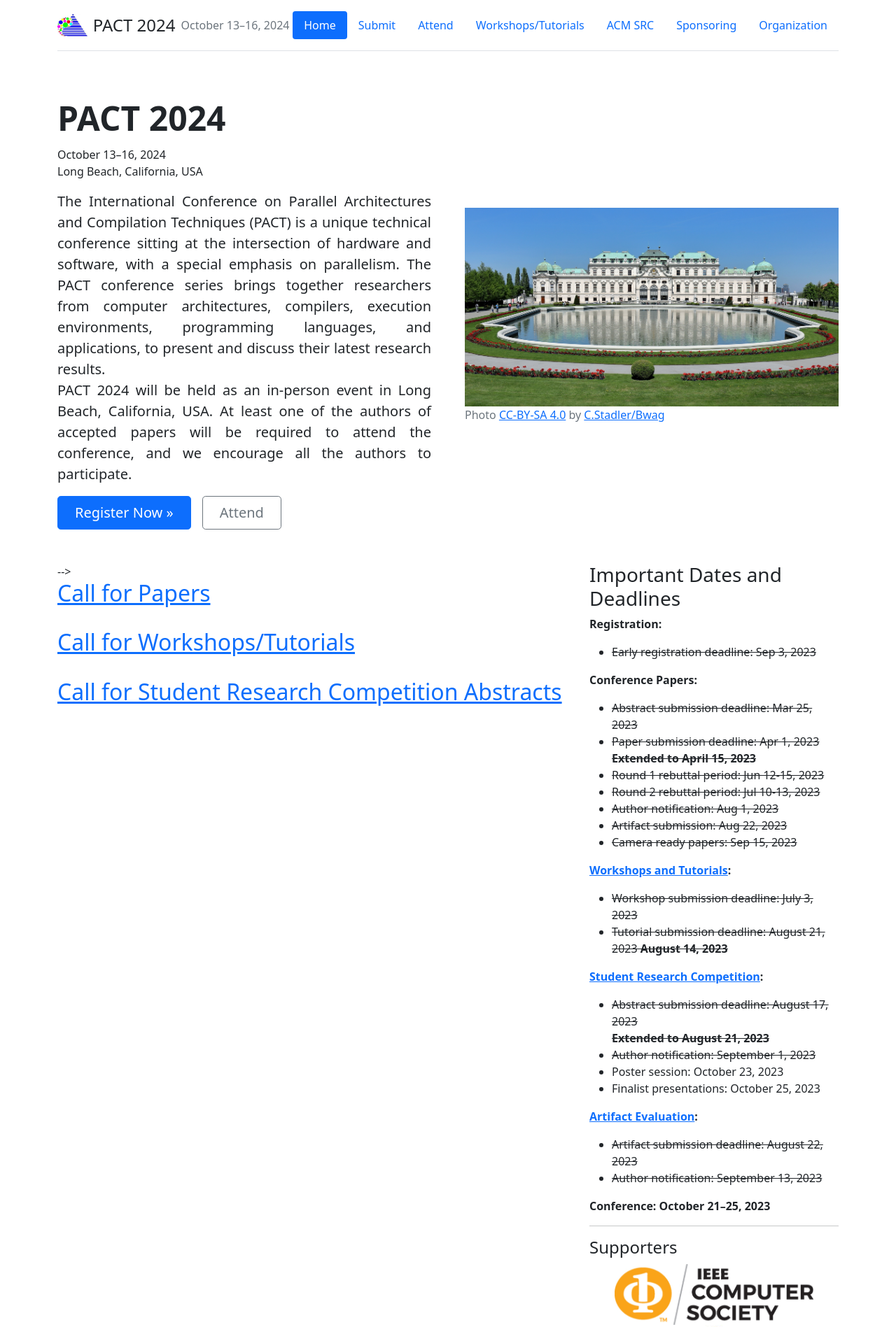
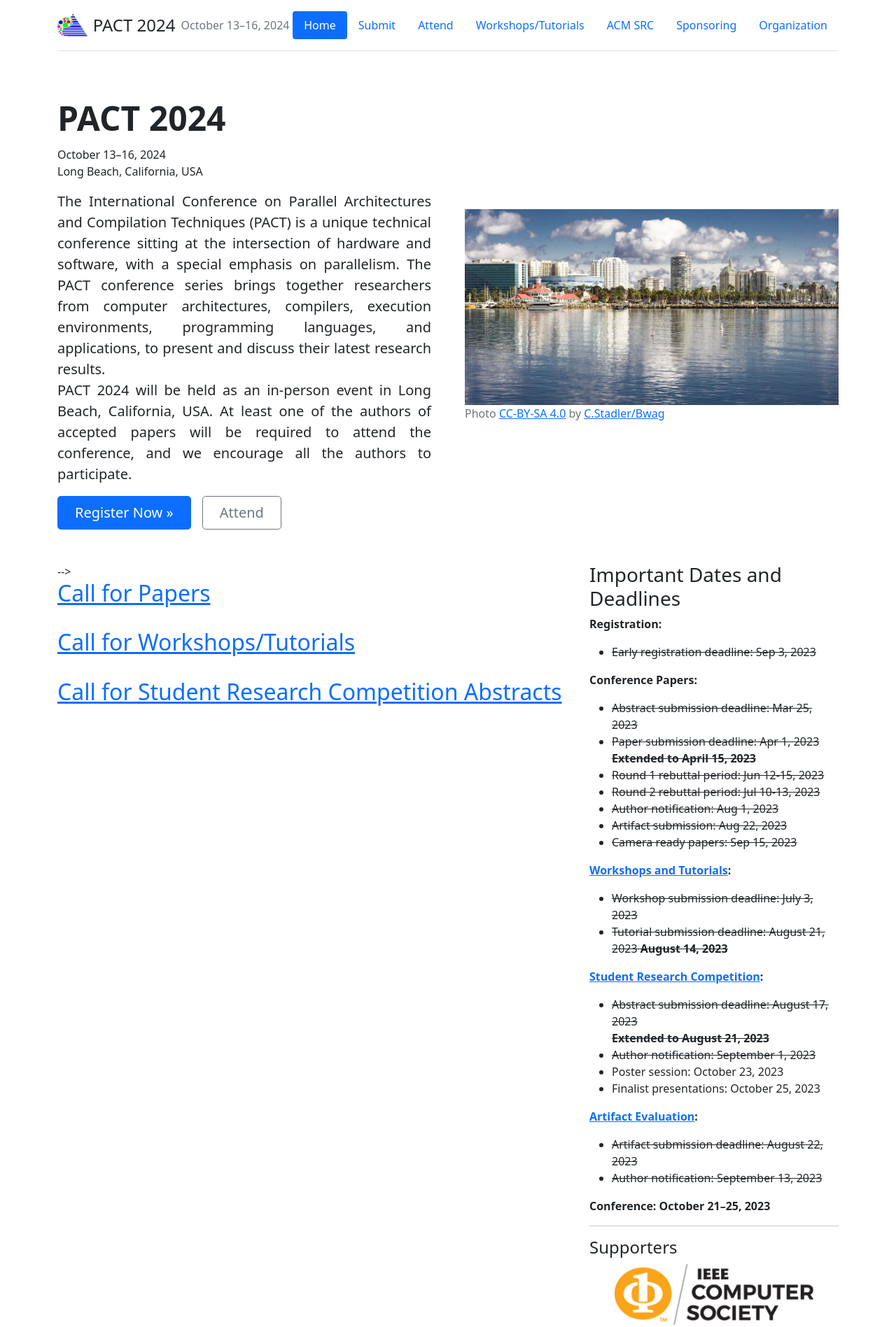
Before and after one commit to pact2024/pact2024.github.io, a Jekyll site: the page built from index.html, in a window 1280 px wide. Shown: the top 1897 px of the page at 70% size. Built offline with Jekyll 4.4.1, drawn with Linux system fonts in a browser that asks for light colours.

Commit message:
Update index_hero.html

```diff
--- a/_includes/index_hero.html
+++ b/_includes/index_hero.html
@@ -2,7 +2,7 @@
 <main>
     <div class="row flex-lg-row-reverse align-items-center g-5 py-5">
         <div class="col-10 col-sm-8 col-lg-6">
-            <img src="{{site.baseUrl}}/images/Belvedere.jpg" class="d-block mx-lg-auto img-fluid" alt="Belvedere" loading="lazy">
+            <img src="{{site.baseUrl}}/images/LongBeach.jpeg" class="d-block mx-lg-auto img-fluid" alt="Belvedere" loading="lazy">
             <span class="text-muted">
                 Photo <a href="https://creativecommons.org/licenses/by-sa/4.0/">CC-BY-SA 4.0</a> by <a href="https://commons.wikimedia.org/wiki/User:Bwag">C.Stadler/Bwag</a>
             </span>
```
